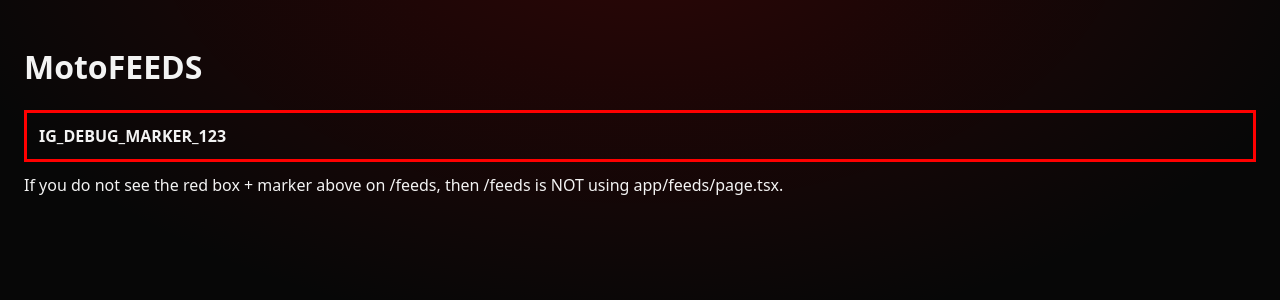
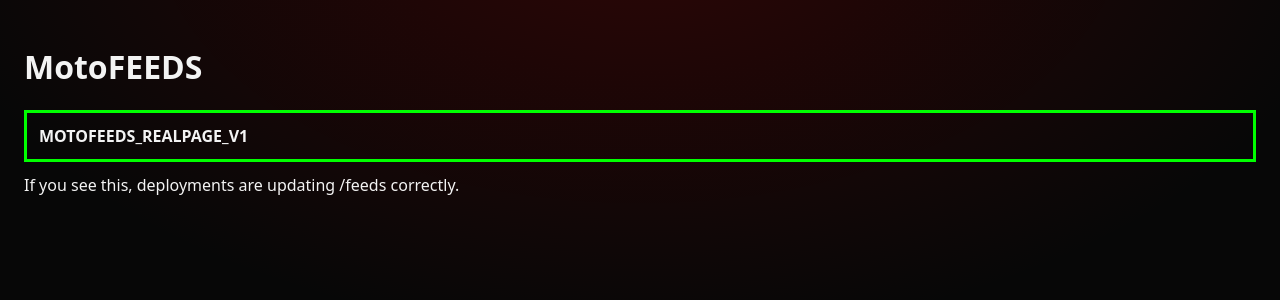
Before and after one commit to masoncalcolsol-creator/motocodex, a Next.js app: page /feeds in a window 1280 px wide. Shown: the top 300 px of the page. Built offline with nearby package versions, Linux system fonts and the light colour scheme.

Commit message:
DEBUG: replace /feeds red marker with realpage marker

```diff
--- a/app/feeds/page.tsx
+++ b/app/feeds/page.tsx
@@ -5,11 +5,11 @@
   return (
     <main style={{ padding: 24, fontFamily: "system-ui" }}>
       <h1>MotoFEEDS</h1>
-      <div style={{ marginTop: 12, padding: 12, border: "3px solid red", fontWeight: 900 }}>
-        IG_DEBUG_MARKER_123
+      <div style={{ marginTop: 12, padding: 12, border: "3px solid lime", fontWeight: 900 }}>
+        MOTOFEEDS_REALPAGE_V1
       </div>
       <p style={{ marginTop: 12 }}>
-        If you do not see the red box + marker above on /feeds, then /feeds is NOT using app/feeds/page.tsx.
+        If you see this, deployments are updating /feeds correctly.
       </p>
     </main>
   );
```
